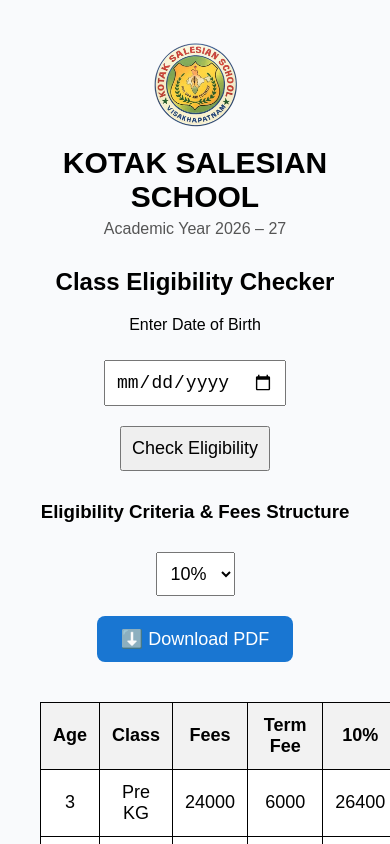
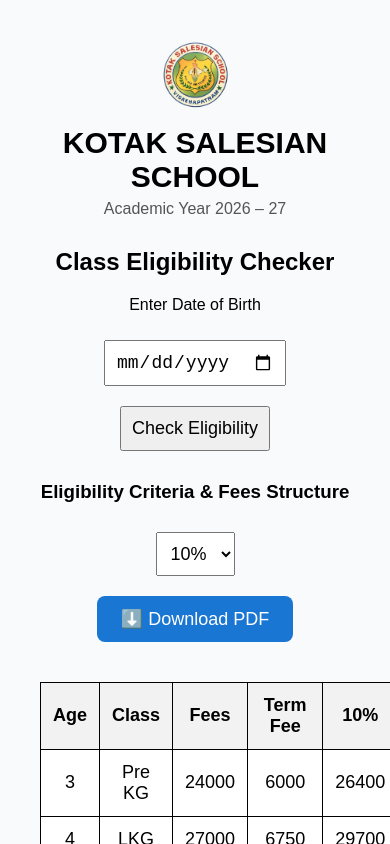
Before and after one commit to harikiran-dev-schooldb/eligibility-checker, a plain HTML site: page index.html in a window 390 px wide. Shown: the top 844 px of the page. Drawn offline with Linux system fonts and the light colour scheme.

Commit message:
Move school header image styles to CSS
Transferred inline styles for the school header image to a CSS class and added responsive adjustments for smaller screens. This improves maintainability and ensures consistent styling.

```diff
--- a/index.html
+++ b/index.html
@@ -104,17 +104,24 @@
           break-inside: avoid;
         }
       }
+
+      .school-header img {
+        height: 90px;
+        margin-bottom: 12px;
+      }
+
+      @media (max-width: 600px) {
+        .school-header img {
+          height: 70px;
+        }
+      }
     </style>
   </head>
 
   <body>
     <!-- HEADER -->
     <div class="school-header" style="margin-bottom: 30px; text-align: center">
-      <img
-        src="KOTAK_LOGO.png"
-        alt="Kotak Salesian School Logo"
-        style="height: 90px; margin-bottom: 12px"
-      />
+      <img src="KOTAK_LOGO.png" alt="Kotak Salesian School Logo" />
       <h2>KOTAK SALESIAN SCHOOL</h2>
       <p>Academic Year 2026 – 27</p>
     </div>
```
